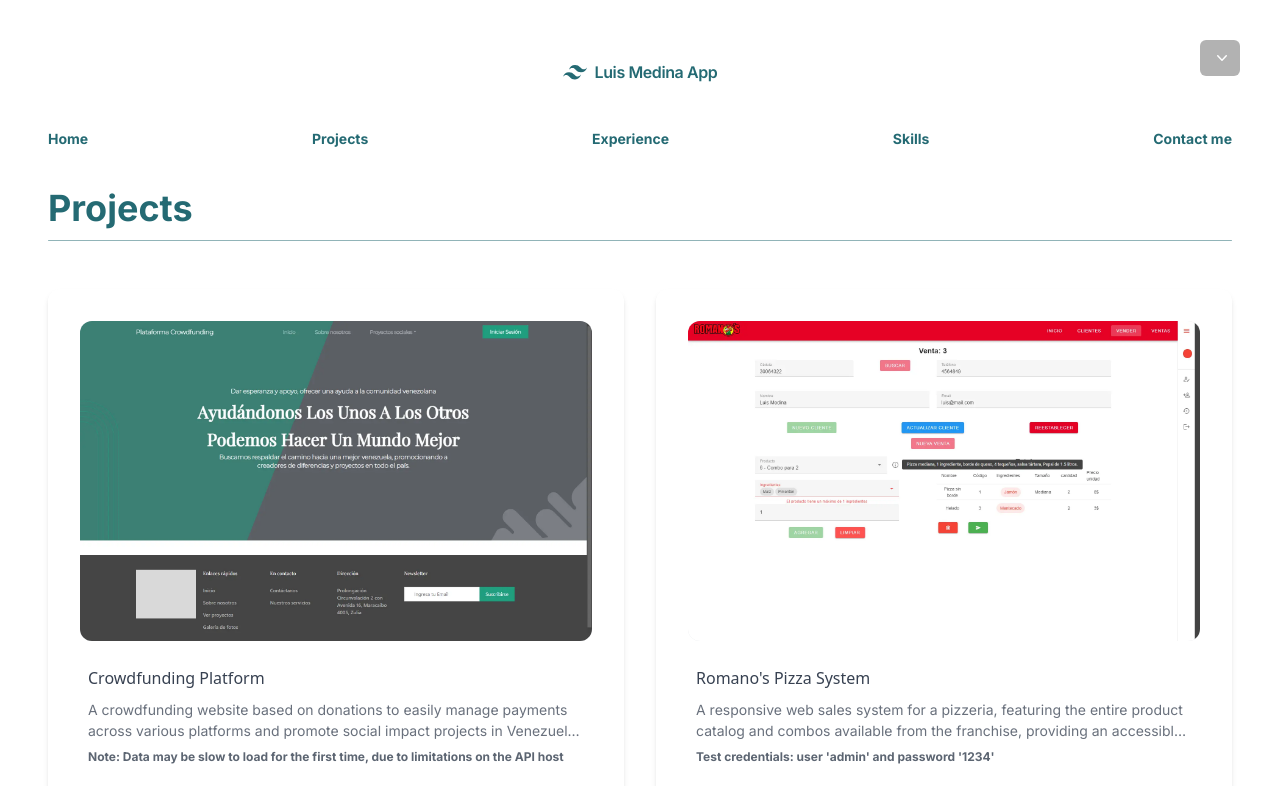
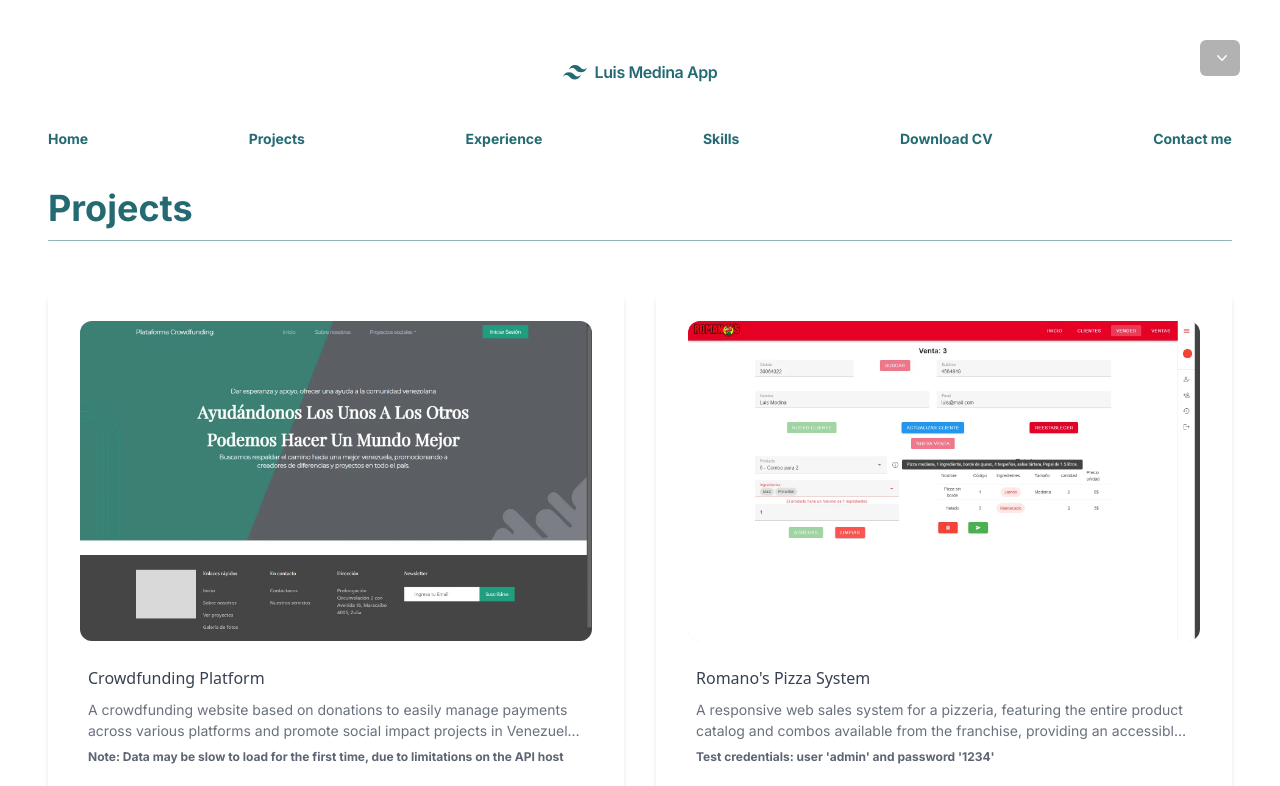
Before and after one commit to luisjose1010/luis-medina-app, a Next.js app: page /en/projects in a window 1280 px wide. Shown: the top 786 px of the page. Built offline with nearby package versions, Linux system fonts and the light colour scheme.

Commit message:
Add reusable CV link and simplify link types
Introduce a shared `cv` link entry with proper icon and target behavior.
Refactor `links` typings for cleaner mapping and better type safety in
`useLinks`.

```diff
--- a/src/app/[lang]/(pages)/layout.tsx
+++ b/src/app/[lang]/(pages)/layout.tsx
@@ -15,6 +15,7 @@ export default function ProjectsLayout ({
     links.projectsPage,
     links.experience,
     links.skills,
+    links.cv,
     links.contact
   ]
 
--- a/src/app/[lang]/page.tsx
+++ b/src/app/[lang]/page.tsx
@@ -11,6 +11,7 @@ export default function Home () {
     links.projects,
     links.experience,
     links.skills,
+    links.cv,
     links.contact
   ]
 
--- a/src/assets/Icons.tsx
+++ b/src/assets/Icons.tsx
@@ -64,6 +64,17 @@ export const SkillsIcon = ({ ...props }): JSX.Element => {
                 strokeLinejoin="round"
                 d="M3 13.125C3 12.504 3.504 12 4.125 12h2.25c.621 0 1.125.504 1.125 1.125v6.75C7.5 20.496 6.996 21 6.375 21h-2.25A1.125 1.125 0 0 1 3 19.875v-6.75zm6.75-4.5c0-.621.504-1.125 1.125-1.125h2.25c.621 0 1.125.504 1.125 1.125v11.25c0 .621-.504 1.125-1.125 1.125h-2.25a1.125 1.125 0 0 1-1.125-1.125V8.625zm6.75-4.5c0-.621.504-1.125 1.125-1.125h2.25C20.496 3 21 3.504 21 4.125v15.75c0 .621-.504 1.125-1.125 1.125h-2.25a1.125 1.125 0 0 1-1.125-1.125V4.125z"
             />
+        </svg>
+  )
+}
+
+export const CVIcon = ({ ...props }): JSX.Element => {
+  return (
+        <svg xmlns="http://www.w3.org/2000/svg" viewBox="0 0 24 24" {...props}>
+          <path
+            fill="currentColor"
+            d="M20 8.94a1.31 1.31 0 0 0-.06-.27v-.09a1.07 1.07 0 0 0-.19-.28l-6-6a1.07 1.07 0 0 0-.28-.19h-.09L13.06 2H7a3 3 0 0 0-3 3v14a3 3 0 0 0 3 3h10a3 3 0 0 0 3-3V8.94Zm-6-3.53L16.59 8H14ZM18 19a1 1 0 0 1-1 1H7a1 1 0 0 1-1-1V5a1 1 0 0 1 1-1h5v5a1 1 0 0 0 1 1h5Z"
+          />
         </svg>
   )
 }
--- a/src/components/Footer.tsx
+++ b/src/components/Footer.tsx
@@ -13,7 +13,7 @@ export function Footer ({ links }: FooterProps) {
       <section className="flex gap-3 md:gap-8 max-md:flex-wrap max-lg:py-3">
         {
           links.map((link, index) => (
-            <Link key={index} href={link.url}>
+            <Link key={index} href={link.url} target={link.target ?? '_self'}>
               <span className="text-xs tracking-widest transition duration-300 ease-in-out hover:text-caribbean_current-800">
                 {link.name.toLocaleUpperCase()}
               </span>
--- a/src/components/LandingPage/Header.tsx
+++ b/src/components/LandingPage/Header.tsx
@@ -34,6 +34,7 @@ export function Header () {
     links.projects,
     links.experience,
     links.skills,
+    links.cv,
     links.contact
   ]
 
@@ -47,7 +48,7 @@ export function Header () {
         <Button.Solid dark={true} size="small" onClick={() => window.open(links.contact.url, '_self')} className="mb-1 text-seasalt">
           {UI.BUTTON.CONTACT_ME}
         </Button.Solid>
-        <Button.Outline dark={true} size="small" onClick={() => window.open('/assets/luis-medina-cv.pdf', '_blank')} className="mb-1 hover:text-seasalt">
+        <Button.Outline dark={true} size="small" onClick={() => window.open(links.cv.url, '_blank')} className="mb-1 hover:text-seasalt">
           {UI.BUTTON.DOWNLOAD_CV}
         </Button.Outline>
       </Presentation>
@@ -80,7 +81,7 @@ export function Header () {
         title={APP.PRESENTATIONS.CV_TITLE}
         text={APP.PRESENTATIONS.CV_DESCRIPTION}
       >
-        <Button.Outline dark={true} size="small" onClick={() => window.open('/assets/luis-medina-cv.pdf', '_blank')} className="hover:text-seasalt">
+        <Button.Outline dark={true} size="small" onClick={() => window.open(links.cv.url, '_blank')} className="hover:text-seasalt">
           {UI.BUTTON.DOWNLOAD_CV}
         </Button.Outline>
       </Presentation>
--- a/src/components/NavBar/index.tsx
+++ b/src/components/NavBar/index.tsx
@@ -48,7 +48,7 @@ export function NavBar ({ links, className = '' }: NavBarProps) {
       <nav className="flex flex-grow text-sm font-bold lg:w-auto lg:justify-between max-lg:hidden items-center">
         {
           links?.map((link, index) => (
-            <Link key={index} href={link.url}>
+            <Link key={index} href={link.url} target={link.target ?? '_self'}>
               <span className="transition duration-300 ease-in-out hover:text-caribbean_current-800">{link.name}</span>
             </Link>
           ))
@@ -66,7 +66,9 @@ export function NavBar ({ links, className = '' }: NavBarProps) {
           links?.map((link, index) => (
             <Link
               ref={index === 0 ? linkRef : null}
-              key={index} href={link.url}
+              key={index}
+              href={link.url}
+              target={link.target ?? '_self'}
               className="flex aspect-square min-h-[32px] w-20 flex-col items-center justify-center gap-1 rounded-md p-1.5 transition duration-300 ease-in-out text-caribbean_current hover:bg-caribbean_current hover:text-seasalt hover:scale-105"
             >
               <link.Icon className="w-16 h-16" />
--- a/src/hooks/useLinks.ts
+++ b/src/hooks/useLinks.ts
@@ -4,16 +4,15 @@ import { links } from '@/lib/consts'
 export function useLinks () {
   const { DATA } = useTranslation()
 
-  type DataLinksKey = keyof typeof DATA.LINKS
-  type LinksKey = keyof typeof links
+  type LinkKey = keyof typeof DATA.LINKS
 
   const mappedLinks = { ...links }
 
   Object.keys(links).forEach((key) => {
-    mappedLinks[key as LinksKey] = {
-      ...mappedLinks[key as LinksKey],
+    mappedLinks[key] = {
+      ...mappedLinks[key],
       // The 'name' property is not a unique key, using 'url'
-      name: DATA.LINKS[links[key as LinksKey].url as DataLinksKey].TITLE
+      name: DATA.LINKS[links[key].url as LinkKey].TITLE
     }
   })
 
--- a/src/i18n/lang/en.json
+++ b/src/i18n/lang/en.json
@@ -71,6 +71,9 @@
       },
       "/#skills": {
         "TITLE": "Skills"
+      },
+      "/assets/luis-medina-cv.pdf": {
+        "TITLE": "Download CV"
       },
       "/contact": {
         "TITLE": "Contact me"
--- a/src/i18n/lang/es.json
+++ b/src/i18n/lang/es.json
@@ -71,6 +71,9 @@
       },
       "/#skills": {
         "TITLE": "Habilidades"
+      },
+      "/assets/luis-medina-cv.pdf": {
+        "TITLE": "Descargar CV"
       },
       "/contact": {
         "TITLE": "Contáctame"
--- a/src/lib/consts.ts
+++ b/src/lib/consts.ts
@@ -1,4 +1,4 @@
-import { ContactIcon, EnglishIcon, ExperienceIcon, HomeIcon, ProjectsIcon, SkillsIcon, SpanishIcon } from '@/assets/Icons'
+import { ContactIcon, CVIcon, EnglishIcon, ExperienceIcon, HomeIcon, ProjectsIcon, SkillsIcon, SpanishIcon } from '@/assets/Icons'
 
 export const languages = {
   English: {
@@ -125,12 +125,13 @@ export const experience = [
   }
 ]
 
-export const links = {
+export const links: Record<string, NavLink> = {
   home: { name: 'Inicio', url: '/', Icon: HomeIcon },
   projects: { name: 'Proyectos', url: '/#projects', Icon: ProjectsIcon },
   projectsPage: { name: 'Proyectos', url: '/projects', Icon: ProjectsIcon },
   experience: { name: 'Experiencia', url: '/#experience', Icon: ExperienceIcon },
   skills: { name: 'Habilidades', url: '/#skills', Icon: SkillsIcon },
+  cv: { name: 'Descargar CV', url: '/assets/luis-medina-cv.pdf', target: '_blank', Icon: CVIcon },
   contact: { name: 'Contáctame', url: '/contact', Icon: ContactIcon }
 }
 
--- a/src/lib/types.d.ts
+++ b/src/lib/types.d.ts
@@ -18,5 +18,6 @@ interface Project {
 interface NavLink {
   name: string
   url: string
+  target?: string
   Icon: ({ ...props }: Record<string, any>) => JSX.Element
 }
```
